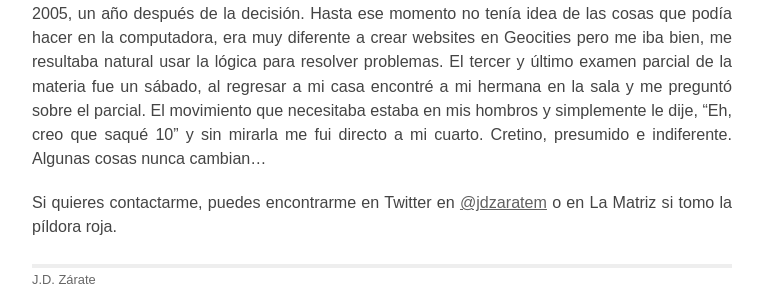
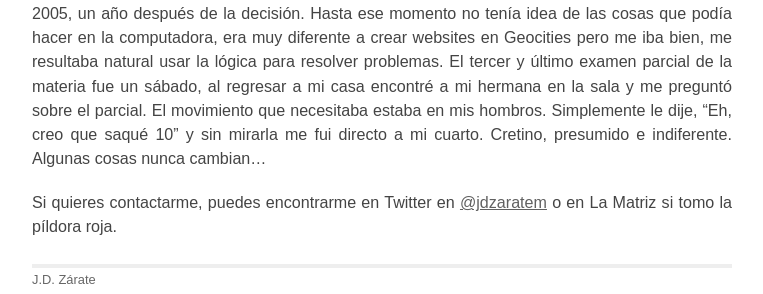
Before and after one commit to jdzarate/jdzarate.github.io, a Jekyll site: the page built from _posts/2013-10-13-porque-estudiaste-computacion.markdown, in a window 1280 px wide and 900 px high, scrolled down 3536 px. Shown: the part 555-849 px from the top of the window, without its empty margins (378-1141 px from the left). Built offline with Jekyll 4.4.1, drawn with Linux system fonts in a browser that asks for light colours; nearby versions of some CDN libraries; some web fonts are replaced; Markdown is read by kramdown in place of the engine named in the settings; some of the changed text lies outside the part shown.

```diff
--- a/_posts/2013-10-13-porque-estudiaste-computacion.markdown
+++ b/_posts/2013-10-13-porque-estudiaste-computacion.markdown
@@ -41,7 +41,7 @@ No duré más de un mes en la universidad. Me sentía miserable, no me gustaba i
 
 Pensé en lo que me gustaría hacer y en lo que podría ser bueno. Ya mencioné que para ese entonces me gustaba leer. Uno de mis sueños era escribir libros y alguna vez alguien me dijo que en ese caso podía estudiar Periodismo. Lo descarté inmediatamente porque no tengo el talento, no sé escribir. Me apliqué a mi mismo la evaluación que Mitchum Huntzberger dio a Rory sobre su interinato en la Gaceta de Stamford [1], mi actitud pasiva y el hecho de que no saltaría al fuego por una historia me hacían ver como alguien inadecuado, alguien que no tenía lo necesario. Y es cierto, nunca me habría sentido cómodo o al menos no tan cómodo como cuando estaba yo solo con una computadora. Listé todas las carreras y empecé el descarte hasta que elegí una, la que había estado en mi mente todo el tiempo, la que una vez ignoré por la recomendación ignorante de un profesor, la que en verdad creí que podría ser el mejor de mi clase si me dedicaba, la carrera en la que me daba menos miedo fallar. Cuando llegué a mi casa ya había decidido estudiar Computación en la UCA.
 
-Todo fue diferente. Me sentía mejor ya con el resto de caras conocidas y un ambiente más interesante. Mi primer clase de programación fue hasta mi segundo ciclo, el interciclo de enero 2005, un año después de la decisión. Hasta ese momento no tenía idea de las cosas que podía hacer en la computadora, era muy diferente a crear websites en Geocities pero me iba bien, me resultaba natural usar la lógica para resolver problemas. El tercer y último examen parcial de la materia fue un sábado, al regresar a mi casa encontré a mi hermana en la sala y me preguntó sobre el parcial. El movimiento que necesitaba estaba en mis hombros y simplemente le dije, "Eh, creo que saqué 10" y sin mirarla me fui directo a mi cuarto. Cretino, presumido e indiferente. Algunas cosas nunca cambian...
+Todo fue diferente. Me sentía mejor ya con el resto de caras conocidas y un ambiente más interesante. Mi primer clase de programación fue hasta mi segundo ciclo, el interciclo de enero 2005, un año después de la decisión. Hasta ese momento no tenía idea de las cosas que podía hacer en la computadora, era muy diferente a crear websites en Geocities pero me iba bien, me resultaba natural usar la lógica para resolver problemas. El tercer y último examen parcial de la materia fue un sábado, al regresar a mi casa encontré a mi hermana en la sala y me preguntó sobre el parcial. El movimiento que necesitaba estaba en mis hombros. Simplemente le dije, "Eh, creo que saqué 10" y sin mirarla me fui directo a mi cuarto. Cretino, presumido e indiferente. Algunas cosas nunca cambian...
 
 Si quieres contactarme, puedes encontrarme en Twitter en [@jdzaratem][link-to-twitter] o en La Matriz si tomo la píldora roja.
 
```
